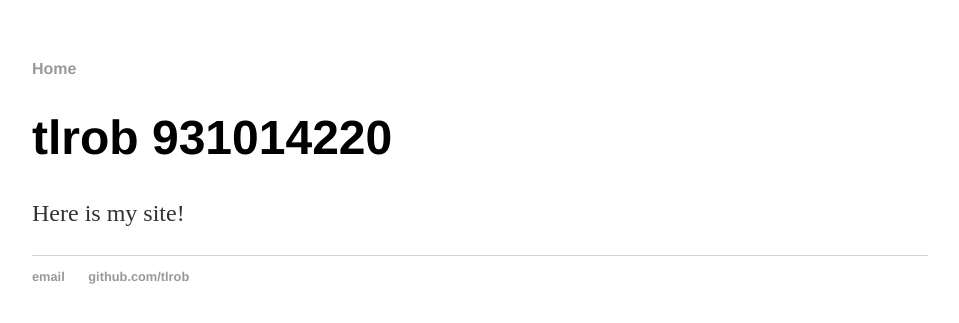
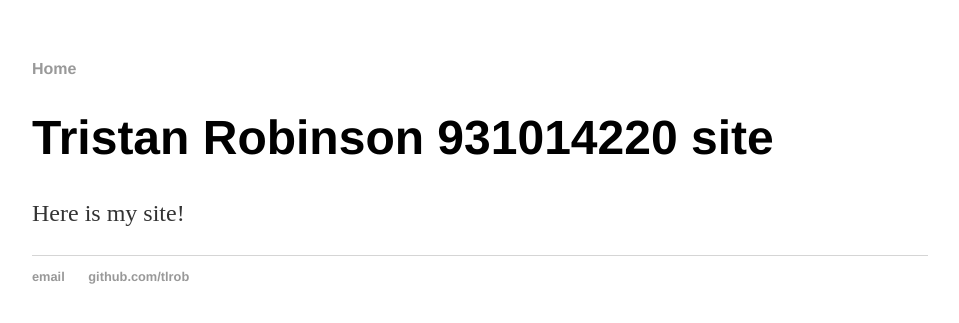
Before and after one commit to tlrob/tlrob.github.io, a Jekyll site: the page built from index.html, in a window 1280 px wide. Shown: the top 323 px of the page, without its empty margins (160-1119 px from the left). Built offline with Jekyll 4.4.1, drawn with Linux system fonts in a browser that asks for light colours.

Commit message:
Update index.html

```diff
--- a/index.html
+++ b/index.html
@@ -3,6 +3,6 @@ layout: default
 title: tlrob's site
 ---
 <div class="blurb">
-	<h1>tlrob 931014220</h1>
+	<h1>Tristan Robinson 931014220 site</h1>
 	<p>Here is my site!</p>
 </div><!-- /.blurb -->
```
